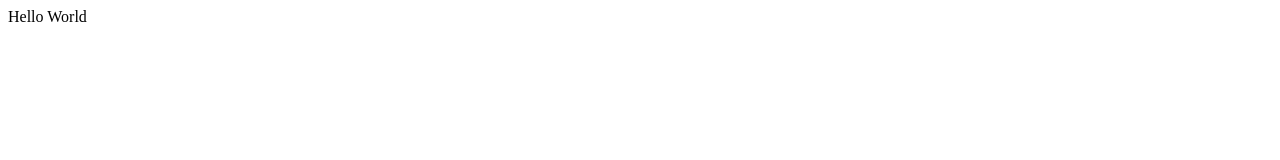
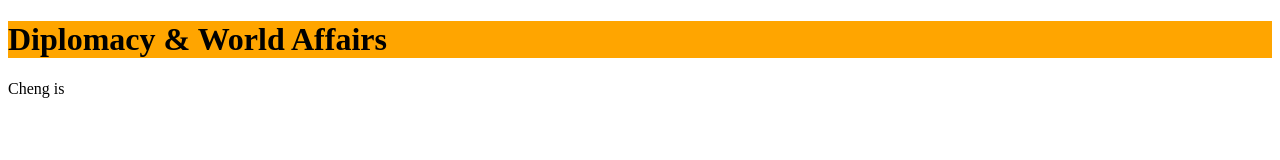
Before and after one commit to cwang2-wang/cwang2-wang.github.io, a plain HTML site: page index.html in a window 1280 px wide. Drawn offline with Linux system fonts and the light colour scheme.

Commit message:
Try out1

```diff
--- a/index.html
+++ b/index.html
@@ -2,9 +2,13 @@
 <html lang="en">
 <head>
     <meta charset="UTF-8">
-    <title>Hello World</title>
+    <title>Cheng Wang</title>
 </head>
+
+<h1 style = "background-color:Orange;"> Diplomacy & World Affairs </h1>
+
+
 <body>
-Hello World
+Cheng is
 </body>
 </html>
```
